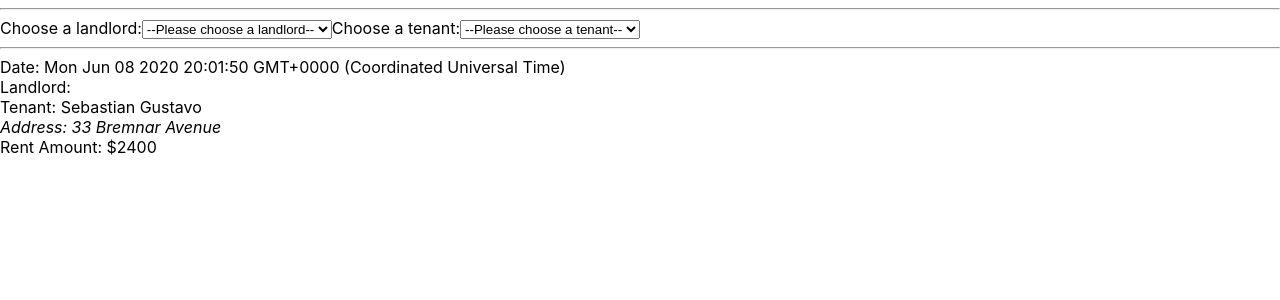
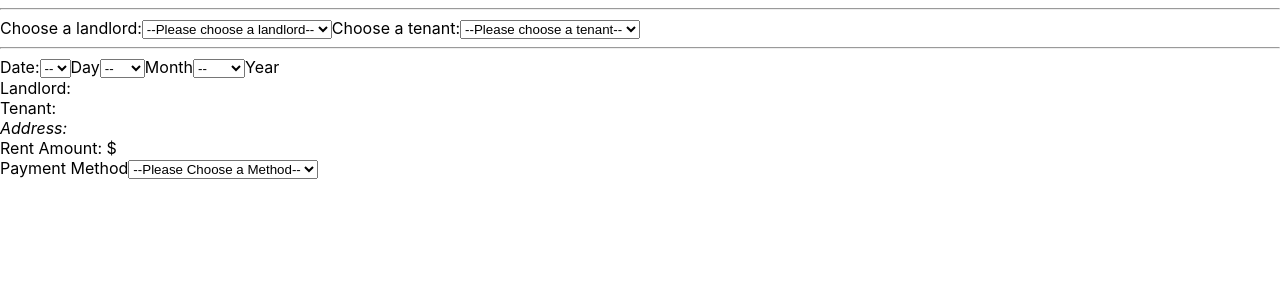
Before and after one commit to haphamo/rent-receipt-maker, a React (Create React App) app: page / in a window 1280 px wide. Shown: the top 300 px of the page. Built offline with nearby package versions, Linux system fonts and the light colour scheme.

Commit message:
Added fixture data for landlords, and created a map function to display all the options

```diff
--- a/src/components/Landlord.js
+++ b/src/components/Landlord.js
@@ -1,28 +1,64 @@
 import React, { useState } from "react";
 import { v4 as uuidv4 } from 'uuid';
 
+const landlords = [
+  {
+    id: 123,
+    name: 'Andrew Ly'
+  },
+  {
+    id: 456,
+    name: 'Ha Pham'
+  },
+  {
+    id: 789,
+    name: 'Tina Pham'
+  }
+];
 
-const landlords = {};
-
-// fixture rent receipt
-const rentReceipts = {
-  1: {
-    id: 1,
-    landlordName: 'Andrew Ly',
-    tenantName: 'Sebastian Gustavo',
-    dateReceived: '06/01/2020',
-    propertyAddress: '33 Bremnar Avenue',
+const tenants = {
+  '123': {
+    tenantName: 'Dimitri Gustavo',
     rentAmount: 240000,
+    address: '9 Spadina Avenue'
   }
 }
 
 function Landlord() {
   const [landlord, setLandlord] = useState('')
+  const [tenant, setTenant] = useState('')
+  const [paymentMethod, setPaymentMethod] = useState('')
+  const [day, setDay] = useState('')
+  const [month, setMonth] = useState('')
+  const [year, setYear] = useState('')
 
-  const handleLandlordChange = (evt) => {
+  const allLandlords = landlords.map(landlord => {
+    return(
+    <option key={landlord.id} value={landlord.name}>{landlord.name}</option>
+    )
+  })
+
+  const handleLandlordChange = evt => {
     setLandlord(evt.target.value)
   }
 
+  const handleTenantChange = evt => {
+    setTenant(evt.target.value)
+  }
+
+  const handlePaymentMethod = evt => {
+    setPaymentMethod(evt.target.value)
+  }
+
+  const handleDay = evt => {
+    setDay(evt.target.value)
+  }
+  const handleMonth = evt => {
+    setMonth(evt.target.value)
+  }
+  const handleYear = evt => {
+    setYear(evt.target.value)
+  }
 
   return (
     <section className="container">
@@ -32,23 +68,56 @@ function Landlord() {
       </label>
       <select name="landlords" id="landlord-select" value={landlord} onChange={handleLandlordChange}>
         <option value="">--Please choose a landlord--</option>
-        <option value='Andrew Ly'>Andrew Ly</option>
+        {allLandlords}
       </select>
 
       <label for="tenant-select">Choose a tenant:
       </label>
-      <select name="tenants" id="tenant-select">
+      <select name="tenants" id="tenant-select" value={tenant} onChange={handleTenantChange}>
         <option value="">--Please choose a tenant--</option>
         <option value='Sebastian Gustavo'>Sebastian Gustavo</option>
       </select>
       <hr></hr>
       <main className="sample-receipt" style={{display: 'flex', flexDirection: 'column'}}>
-        <time>Date: {Date()}</time>
+
+        <date>Date:
+          <label for="date-day">
+            <select id="date-day" name="day" value={day} onChange={handleDay}>
+              <option value="" disabled>--</option>
+              <option value="1">1</option>
+              <option value="2">2</option>
+            </select>Day
+          </label>
+          <label for="date-month">
+            <select id="date-month" name="month" value={month} onChange={handleMonth}>
+              <option value="" disabled>--</option>
+              <option value="Jan">Jan</option>
+              <option value="Feb">Feb</option>
+            </select>Month
+          </label>
+          <label for="date-year">
+            <select id="date-year" name="year" value={year} onChange={handleYear}>
+              <option value="" disabled>--</option>
+              <option value="2019">2019</option>
+              <option value="2020">2020</option>
+            </select>Year
+          </label>
+        </date>
+
         <text>Landlord: {landlord}</text>
-        <text>Tenant: {rentReceipts['1'].tenantName}</text>
+        <text>Tenant: {tenant}</text>
 
-        <address>Address: {rentReceipts['1'].propertyAddress}</address>
-        <data className="money">Rent Amount:  ${rentReceipts['1'].rentAmount/100}</data>
+        <address>Address: {}</address>
+        <data className="money">Rent Amount:  ${}</data>
+
+        <label for="payment-method">Payment Method
+        <select id="payment-method" name="payment-method" value={paymentMethod} onChange={handlePaymentMethod}>
+            <option value="" disabled>--Please Choose a Method--</option>
+            <option value="cash">Cash</option>
+            <option value="etransfer">E-transfer</option>
+          </select>
+        </label>
+
 
       </main>
     </section>
```
